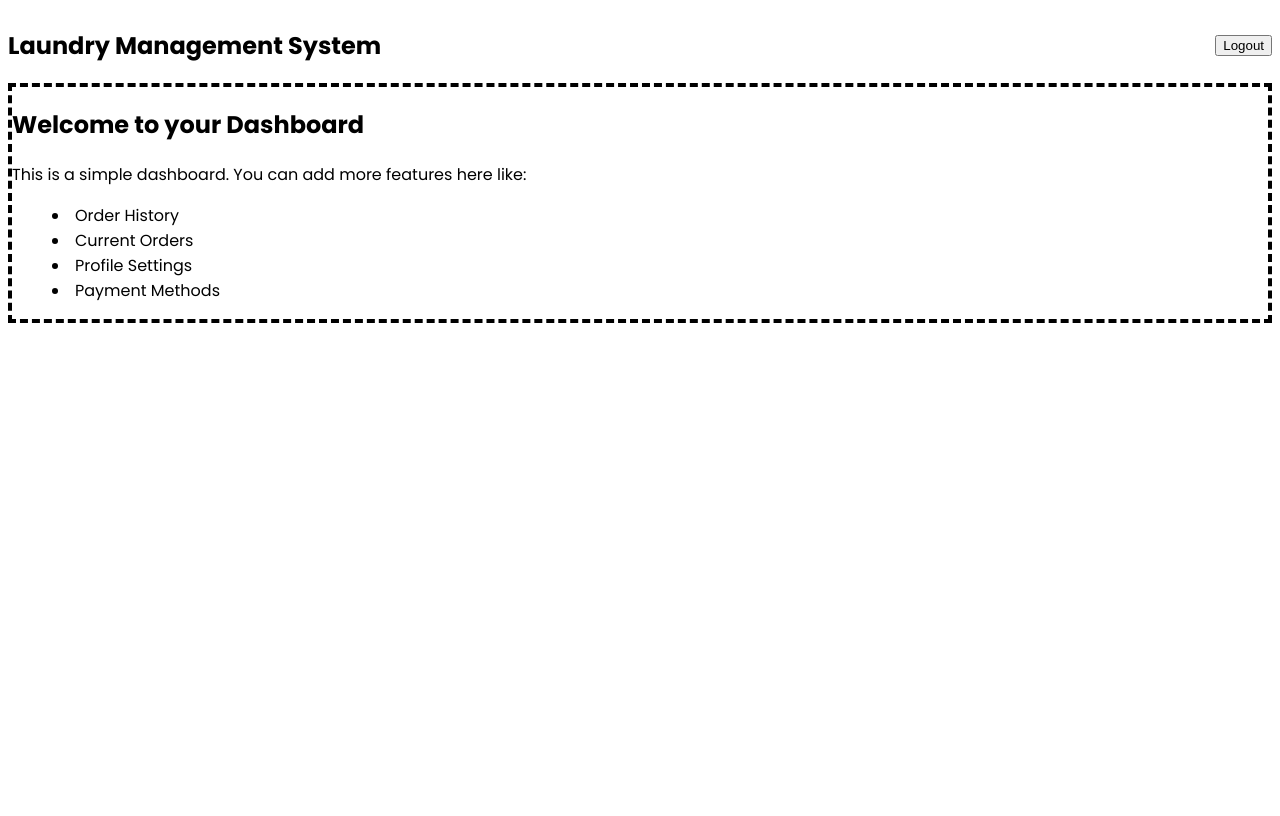
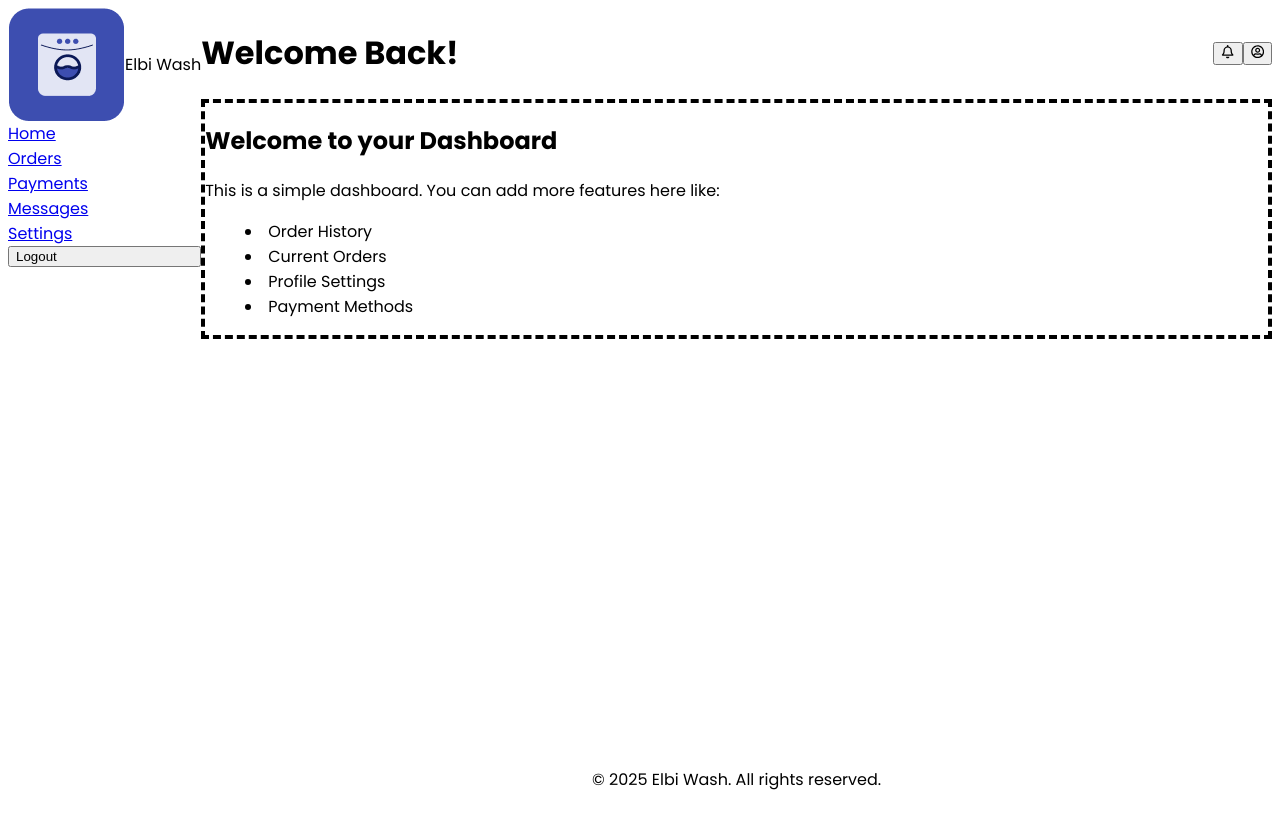
Before and after one commit to klgonzales/nextjs-laundry-management-system, a Next.js app in the folder my-next-app/: page /auth/dashboard in a window 1280 px wide. Built offline with nearby package versions, Linux system fonts and the light colour scheme.

Commit message:
feat: reusable components for sidebar, footer, header

```diff
--- a/my-next-app/package.json
+++ b/my-next-app/package.json
@@ -10,6 +10,7 @@
   },
   "dependencies": {
     "@types/bcryptjs": "^2.4.6",
+    "axios": "^1.8.2",
     "bcryptjs": "^3.0.2",
     "mongodb": "^6.14.2",
     "mongoose": "^8.12.1",
@@ -18,6 +19,7 @@
     "prisma": "^6.4.1",
     "react": "^19.0.0",
     "react-dom": "^19.0.0",
+    "react-icons": "^5.5.0",
     "zustand": "^5.0.3"
   },
   "devDependencies": {
--- a/my-next-app/src/app/(routes)/auth/dashboard/page.tsx
+++ b/my-next-app/src/app/(routes)/auth/dashboard/page.tsx
@@ -1,6 +1,9 @@
 "use client";
 
 import { useRouter } from "next/navigation";
+import Sidebar from "../../../components/common/Sidebar";
+import Header from "../../../components/common/Header";
+import Footer from "../../../components/common/Footer";
 
 export default function Dashboard() {
   const router = useRouter();
@@ -12,26 +15,11 @@ export default function Dashboard() {
   };
 
   return (
-    <div className="min-h-screen bg-gray-100">
-      <nav className="bg-white shadow-lg">
-        <div className="max-w-7xl mx-auto px-4 sm:px-6 lg:px-8">
-          <div className="flex justify-between h-16">
-            <div className="flex items-center">
-              <h1 className="text-xl font-bold">Laundry Management System</h1>
-            </div>
-            <div className="flex items-center">
-              <button
-                onClick={handleLogout}
-                className="ml-4 px-4 py-2 text-sm font-medium text-white bg-red-600 hover:bg-red-700 rounded-md focus:outline-none focus:ring-2 focus:ring-offset-2 focus:ring-red-500"
-              >
-                Logout
-              </button>
-            </div>
-          </div>
-        </div>
-      </nav>
-
-      <main className="max-w-7xl mx-auto py-6 sm:px-6 lg:px-8">
+    <div className="min-h-screen flex">
+      <Sidebar userType="client" />
+      <div className="flex-1 flex flex-col">
+        <Header />
+        <main className="flex-1 container mx-auto px-4 py-6">
           <div className="px-4 py-6 sm:px-0">
             <div className="border-4 border-dashed border-gray-200 rounded-lg h-96 p-4">
               <h2 className="text-2xl font-bold mb-4">
@@ -49,6 +37,8 @@ export default function Dashboard() {
             </div>
           </div>
         </main>
+        <Footer />
+      </div>
     </div>
   );
 }
--- /dev/null
+++ b/my-next-app/src/app/components/common/Footer.tsx
@@ -0,0 +1,7 @@
+export default function Footer() {
+  return (
+    <footer className="bg-gray-800 text-white p-4 text-center">
+      <p>&copy; {new Date().getFullYear()} Elbi Wash. All rights reserved.</p>
+    </footer>
+  );
+}
--- /dev/null
+++ b/my-next-app/src/app/components/common/Header.tsx
@@ -0,0 +1,23 @@
+import { useState } from "react";
+import { FaRegBell, FaRegUserCircle } from "react-icons/fa";
+
+export default function Header() {
+  const [notifications, setNotifications] = useState(0);
+
+  return (
+    <div className="bg-white shadow p-4 flex items-center justify-between">
+      <h1 className="text-xl font-bold">Welcome Back!</h1>
+      <div className="flex items-center space-x-4">
+        <button className="relative">
+          <FaRegBell className="h-6 w-6 text-gray-600" />
+          {notifications > 0 && (
+            <span className="absolute top-0 right-0 inline-block w-2 h-2 bg-red-600 rounded-full"></span>
+          )}
+        </button>
+        <button>
+          <FaRegUserCircle className="h-8 w-8 text-gray-600" />
+        </button>
+      </div>
+    </div>
+  );
+}
--- a/my-next-app/src/app/components/common/Home.tsx
+++ b/my-next-app/src/app/components/common/Home.tsx
@@ -1,4 +1,5 @@
 import Link from "next/link";
+import { FaArrowLeft } from "react-icons/fa";
 
 interface BackButtonProps {
   href: string;
@@ -12,20 +13,7 @@ export default function BackButton({
   return (
     <div className="absolute top-4 left-4 z-10">
       <Link href={href} className={`block p-1 ${className}`}>
-        <svg
-          xmlns="http://www.w3.org/2000/svg"
-          className="h-3 w-3"
-          viewBox="0 0 24 24"
-          fill="none"
-          stroke="currentColor"
-          strokeWidth={3}
-        >
-          <path
-            strokeLinecap="round"
-            strokeLinejoin="round"
-            d="M15 19l-7-7 7-7"
-          />
-        </svg>
+        <FaArrowLeft className="h-3 w-3" />
       </Link>
     </div>
   );
--- /dev/null
+++ b/my-next-app/src/app/components/common/Sidebar.tsx
@@ -0,0 +1,90 @@
+import Link from "next/link";
+
+interface SidebarProps {
+  userType: "client" | "admin";
+}
+
+export default function Sidebar({ userType }: SidebarProps) {
+  return (
+    <div className="w-64 h-full bg-gray-800 text-white flex flex-col">
+      <div className="p-4 flex items-center">
+        <img
+          src="/images/logo.png"
+          alt="Elbi Wash Logo"
+          className="h-8 w-8 mr-2"
+        />
+        <span className="text-xl font-bold">Elbi Wash</span>
+      </div>
+      <nav className="flex-1 px-2 py-4 space-y-1">
+        <Link href="/" className="block px-4 py-2 rounded hover:bg-gray-700">
+          Home
+        </Link>
+        <Link
+          href="/orders"
+          className="block px-4 py-2 rounded hover:bg-gray-700"
+        >
+          Orders
+        </Link>
+        {userType === "client" && (
+          <>
+            <Link
+              href="/payments"
+              className="block px-4 py-2 rounded hover:bg-gray-700"
+            >
+              Payments
+            </Link>
+            <Link
+              href="/messages"
+              className="block px-4 py-2 rounded hover:bg-gray-700"
+            >
+              Messages
+            </Link>
+          </>
+        )}
+        {userType === "admin" && (
+          <>
+            <Link
+              href="/services"
+              className="block px-4 py-2 rounded hover:bg-gray-700"
+            >
+              Services
+            </Link>
+            <Link
+              href="/customer-feedback"
+              className="block px-4 py-2 rounded hover:bg-gray-700"
+            >
+              Customer Feedback
+            </Link>
+            <Link
+              href="/messages"
+              className="block px-4 py-2 rounded hover:bg-gray-700"
+            >
+              Messages
+            </Link>
+            <Link
+              href="/payments"
+              className="block px-4 py-2 rounded hover:bg-gray-700"
+            >
+              Payments
+            </Link>
+            <Link
+              href="/analytics"
+              className="block px-4 py-2 rounded hover:bg-gray-700"
+            >
+              Analytics
+            </Link>
+          </>
+        )}
+        <Link
+          href="/settings"
+          className="block px-4 py-2 rounded hover:bg-gray-700"
+        >
+          Settings
+        </Link>
+        <button className="block w-full text-left px-4 py-2 rounded hover:bg-gray-700">
+          Logout
+        </button>
+      </nav>
+    </div>
+  );
+}
--- a/my-next-app/src/app/layout.tsx
+++ b/my-next-app/src/app/layout.tsx
@@ -1,6 +1,7 @@
 import { Poppins } from "next/font/google";
 import "./styles/globals.css";
 import type { Metadata } from "next";
+import Header from "./components/common/Header";
 
 const poppins = Poppins({
   weight: ["400", "500", "600", "700"],
```
Also changed, not shown: my-next-app/public/images/logo.png (added), 1 other file (tests, documents, lock files or other folders). Lines whose indentation alone changed are shown as unchanged.
